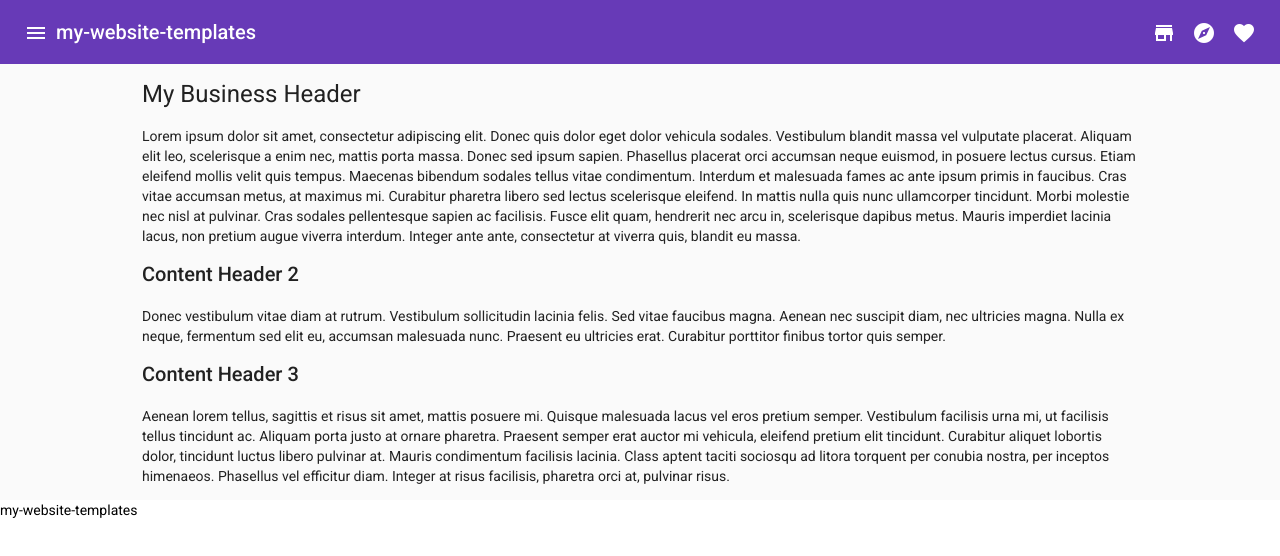
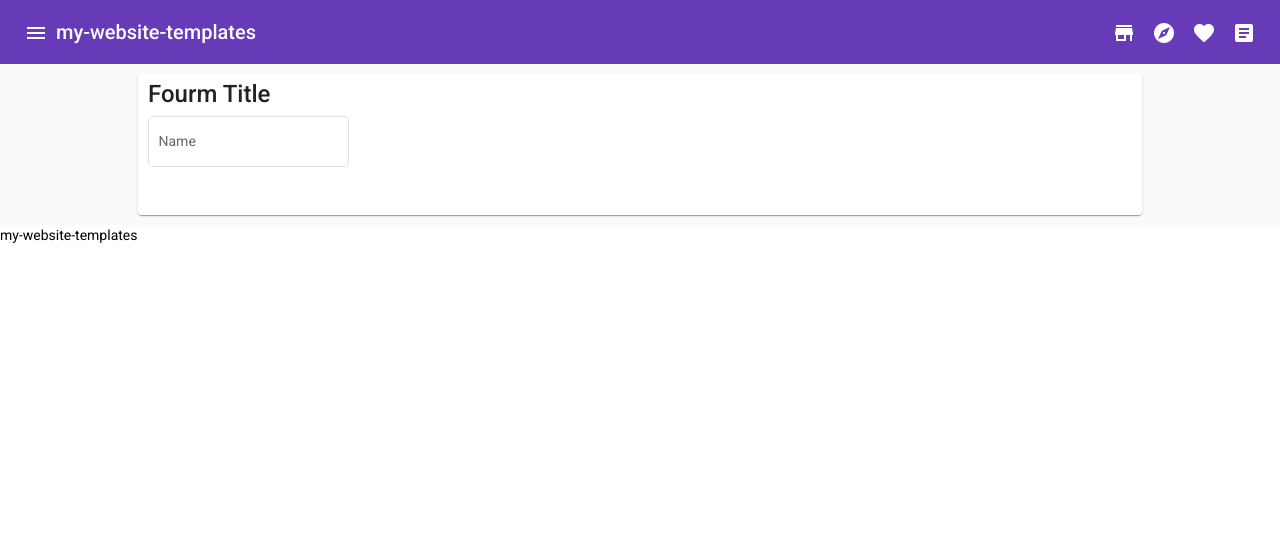
Before and after one commit to heinzja/my-website-templates, an Angular app: page /content4 in a window 1280 px wide. Shown: the top 556 px of the page. Built offline with nearby package versions, Linux system fonts and the light colour scheme.

Commit message:
-- added content4 component -- added app routing for content4 -- added button on header to route to content 4 -- added to forms deps to material module

```diff
--- a/src/app/app.module.ts
+++ b/src/app/app.module.ts
@@ -11,6 +11,7 @@ import { ContentComponent } from './content/content.component';
 import { Content2Component } from './content2/content2.component';
 import { Content3Component } from './content3/content3.component';
 import { SideNavComponent } from './side-nav/side-nav.component';
+import { Content4Component } from './content4/content4.component';
 
 @NgModule({
   declarations: [
@@ -20,7 +21,8 @@ import { SideNavComponent } from './side-nav/side-nav.component';
     ContentComponent,
     Content2Component,
     Content3Component,
-    SideNavComponent
+    SideNavComponent,
+    Content4Component
   ],
   imports: [
     BrowserModule,
--- /dev/null
+++ b/src/app/content4/content4.component.html
@@ -0,0 +1,12 @@
+<mat-card style="margin:10px; padding: 10px;">
+  <mat-card-title>Fourm Title</mat-card-title>
+  <mat-card-content>
+    <form>
+      <mat-form-field appearance="outline">
+        <mat-label>Name</mat-label>
+        <input matInput >
+      </mat-form-field>
+    </form>
+  </mat-card-content>
+  <mat-card-actions></mat-card-actions>
+</mat-card>
--- /dev/null
+++ b/src/app/content4/content4.component.ts
@@ -0,0 +1,14 @@
+import { Component, OnInit } from '@angular/core';
+
+@Component({
+  templateUrl: './content4.component.html',
+  styleUrls: ['./content4.component.scss']
+})
+export class Content4Component implements OnInit {
+
+  constructor() { }
+
+  ngOnInit(): void {
+  }
+
+}
--- a/src/app/header/header.component.html
+++ b/src/app/header/header.component.html
@@ -2,16 +2,31 @@
   <button mat-icon-button (click)="onMenu($event)">
     <mat-icon>menu</mat-icon>
   </button>
-    <span>{{title}}</span>
+  <span>{{ title }}</span>
   <span class="example-spacer"></span>
 
   <button mat-icon-button routerLink="/content">
     <mat-icon>store</mat-icon>
   </button>
-    <button mat-icon-button aria-label="Example icon-button with share icon" routerLink="/content2">
+  <button
+    mat-icon-button
+    aria-label="Example icon-button with share icon"
+    routerLink="/content2"
+  >
     <mat-icon>explore</mat-icon>
   </button>
-    <button mat-icon-button aria-label="Example icon-button with heart icon" routerLink="/content3">
+  <button
+    mat-icon-button
+    aria-label="Example icon-button with heart icon"
+    routerLink="/content3"
+  >
     <mat-icon>favorite</mat-icon>
   </button>
+  <button
+    mat-icon-button
+    aria-label="Example icon-button with an image of an article"
+    routerLink="/content4"
+  >
+    <mat-icon>article</mat-icon>
+  </button>
 </mat-toolbar>
```
Also changed, not shown: src/app/app-routing.module.ts (+6 -4 lines), src/app/material/material.module.ts (+32 -20 lines), src/app/content4/content4.component.scss (added), 1 other file (tests, documents, lock files or other folders). Lines whose indentation alone changed are shown as unchanged.
